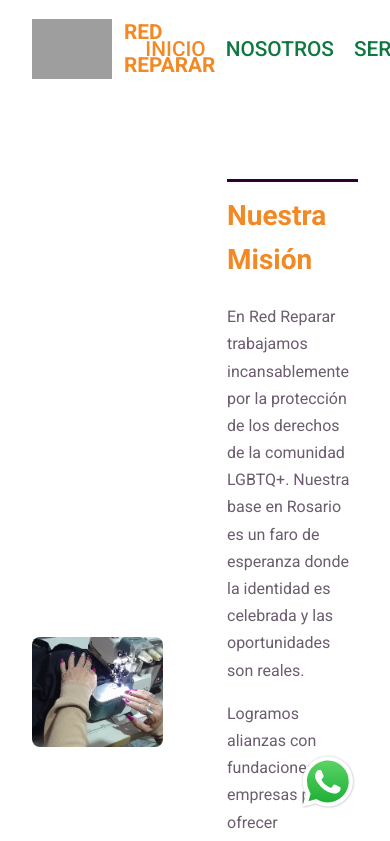
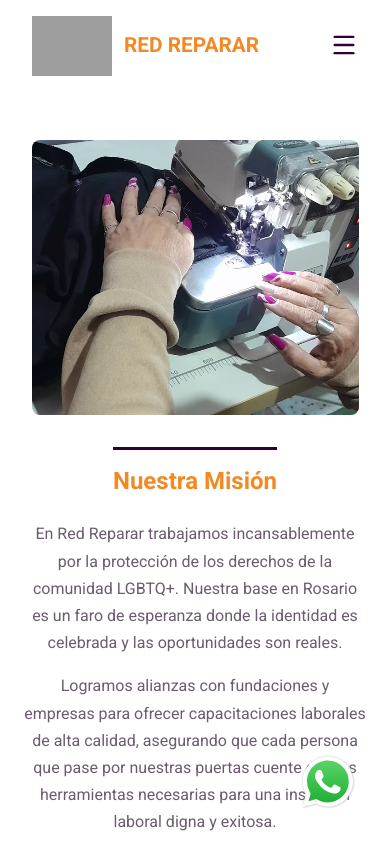
Before and after one commit to christianberti/red-reparar, a React (Vite) app: page / in a window 390 px wide. Shown: the top 841 px of the page. Built offline with nearby package versions, Linux system fonts and the light colour scheme; grey boxes are pictures that could not be loaded.

Commit message:
se pasa a responsive: About + Navbar con menu hamburguesa

```diff
--- a/src/components/Navbar.jsx
+++ b/src/components/Navbar.jsx
@@ -1,7 +1,11 @@
 import '../styles/Navbar.css'
 import logo from '../assets/red-reparar-logo.png'
+import { useState } from 'react'
+import { Menu, X } from 'lucide-react'
 
 const Navbar = () => {
+  const [isOpen, setIsOpen] = useState(false)
+
   return (
     <header className="header">
       <nav className="navbar">
@@ -9,7 +13,12 @@ const Navbar = () => {
           <img src={logo} alt="Logo Red Reparar" />
           RED REPARAR
         </a>
-        <div className="navbar__menu">
+
+        <button className="navbar__toggle" onClick={() => setIsOpen(!isOpen)}>
+          {isOpen ? <X size={28} /> : <Menu size={28} />}
+        </button>
+
+        <div className={`navbar__menu ${isOpen ? 'navbar__menu--open' : ''}`}>
           <ul className="navbar__links">
             <li><a href="#" className='inicio'>INICIO</a></li>
             <li><a href="#nosotros">NOSOTROS</a></li>
--- a/src/styles/About.css
+++ b/src/styles/About.css
@@ -39,3 +39,19 @@
   margin-bottom: 1rem;
   line-height: 1.7;
 }
+
+@media (max-width: 768px) {
+  .about {
+    padding: 3rem 1.5rem;
+  }
+
+  .about__container {
+    flex-direction: column;
+    gap: 2rem;
+    text-align: center;
+  }
+
+  .about__title {
+    font-size: 1.5rem;
+  }
+}
--- a/src/styles/Navbar.css
+++ b/src/styles/Navbar.css
@@ -75,3 +75,56 @@
 .navbar__donate-button:hover{
   background-color: var(--color-accent-hover);
 }
+
+
+.navbar__toggle {
+  display: none;
+  background: none;
+  border: none;
+  cursor: pointer;
+  color: var(--color-primary);
+}
+
+@media (max-width: 768px) {
+  .navbar__toggle {
+    display: block;
+  }
+
+  .navbar__menu {
+    position: absolute;
+    top: 100%;
+    left: 0;
+    right: 0;
+    flex-direction: column;
+    align-items: flex-start;
+    background-color: var(--color-bg);
+    padding: 1rem 2rem;
+    gap: 1rem;
+    box-shadow: 0 4px 6px rgba(0, 0, 0, 0.1);
+    max-height: 0;
+    overflow: hidden;
+    opacity: 0;
+    transition: max-height 0.3s ease, opacity 0.2s ease;
+  }
+
+  .navbar__menu--open {
+    max-height: 400px;
+    opacity: 1;
+  }
+
+  .navbar__links {
+    flex-direction: column;
+    width: 100%;
+    gap: 0.5rem;
+  }
+
+  .navbar__links a {
+    display: block;
+    width: 100%;
+  }
+
+  .navbar__donate-button {
+    margin-left: 0;
+    width: 100%;
+  }
+}
```
Also changed, not shown: 1 other file (tests, documents, lock files or other folders).
